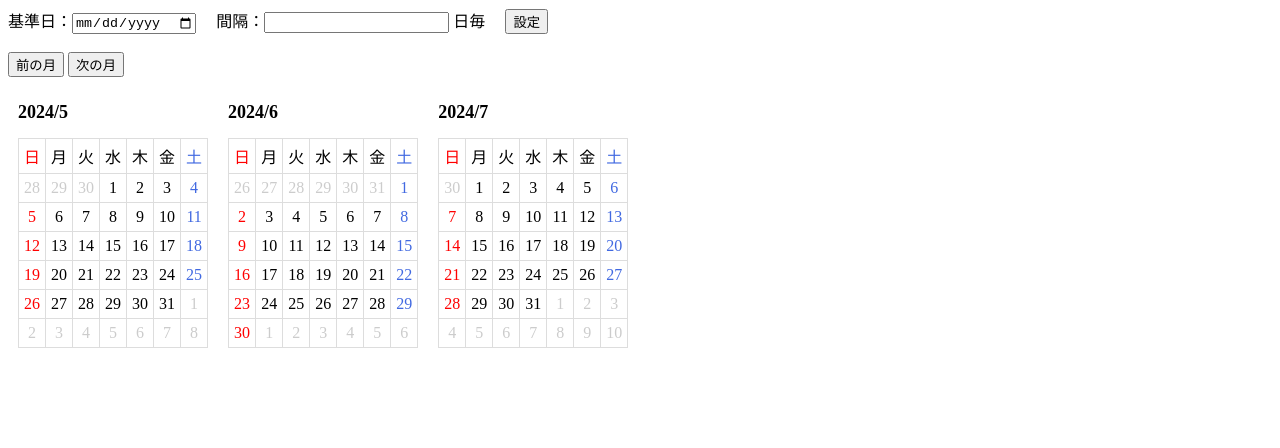
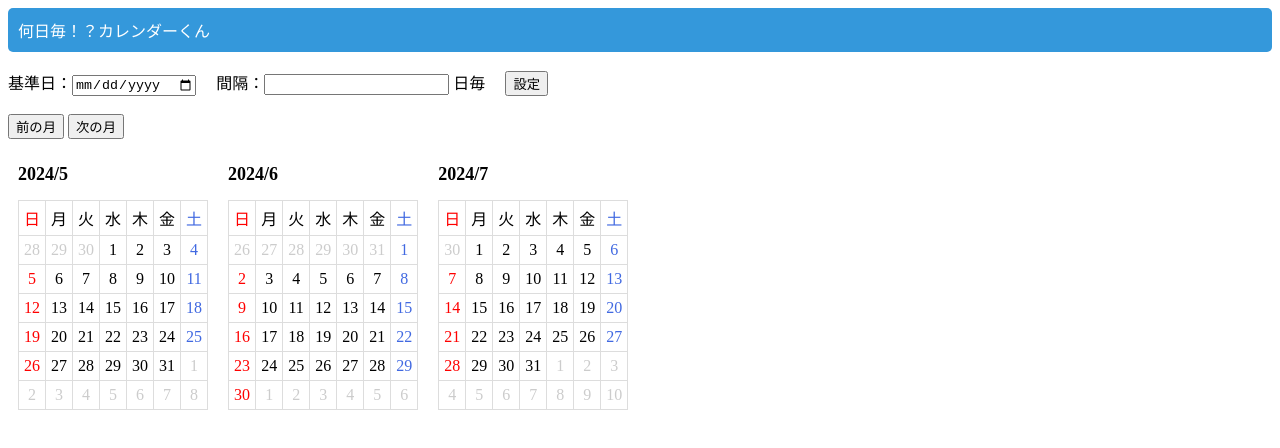
Before and after one commit to cydert/intervalCalendar, a plain HTML site: page index.html in a window 1280 px wide. Drawn offline with Linux system fonts and the light colour scheme.

Commit message:
add: title

```diff
--- a/index.html
+++ b/index.html
@@ -5,6 +5,10 @@
 </head>
 
 <body>
+<div class="title">
+何日毎！？カレンダーくん
+</div>
+<br>
 基準日：<input type="date" id="every_start_date"/>
 　間隔：<input type="number" id="interval_date"/> 日毎
 <button id="apply_date" type="button">設定</button>
--- a/mainCalendar.css
+++ b/mainCalendar.css
@@ -1,3 +1,10 @@
+.title {
+    background-color: #3498db;
+    color: #fff;
+    padding: 10px;
+    border-radius: 5px;
+}
+
 #calendar {
     display: flex;
     flex-wrap: wrap;
```
